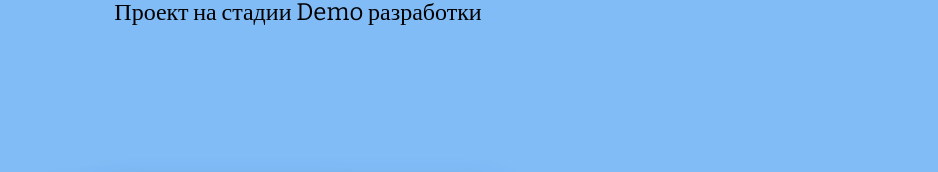
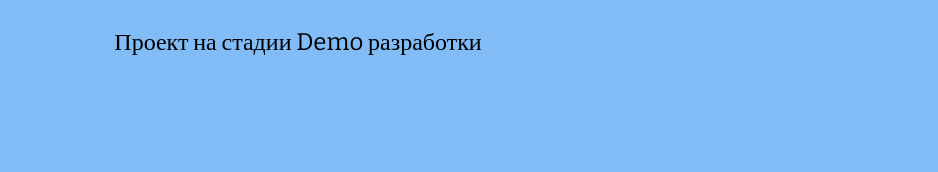
Before and after one commit to MusicDevelop/musicdeveloper.github.io, a plain HTML site: page index.html in a window 1280 px wide. Shown: the top 172 px of the page, without its empty margins (342-1280 px from the left). Drawn offline with nearby package versions, Linux system fonts and the light colour scheme; no server answers.

Commit message:
Update index.html

```diff
--- a/index.html
+++ b/index.html
@@ -8,7 +8,7 @@
 
 </head>
 <body>
-  <h1 style="text-align:center; font-size: 150%;">Проект на стадии Demo разработки</h1>
+  <h1 style="text-align:center; font-size: 150%; padding-top:30px;">Проект на стадии Demo разработки</h1>
 <div class="wrapper" id="app">
       <div class="player">
         <div class="player__top">
```
